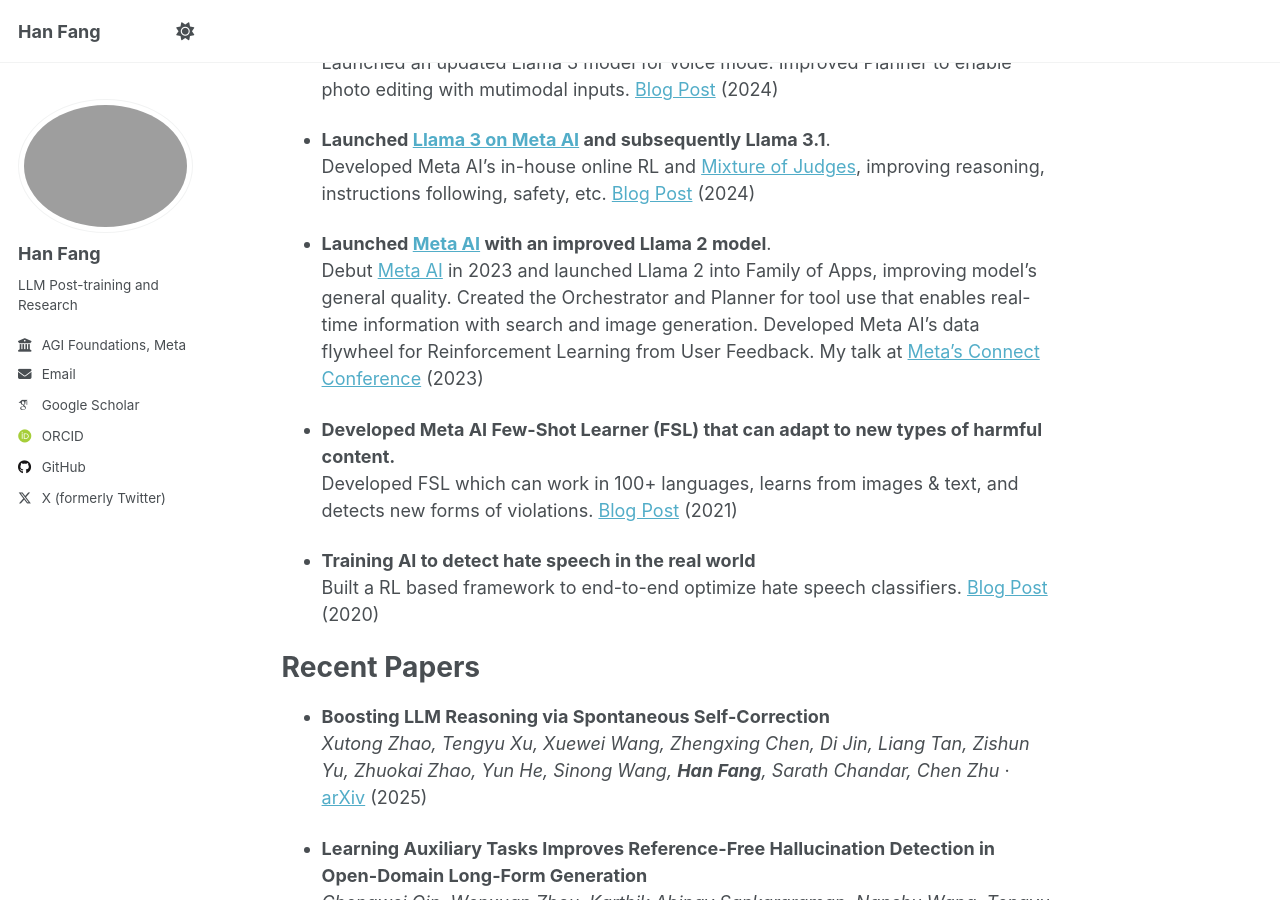
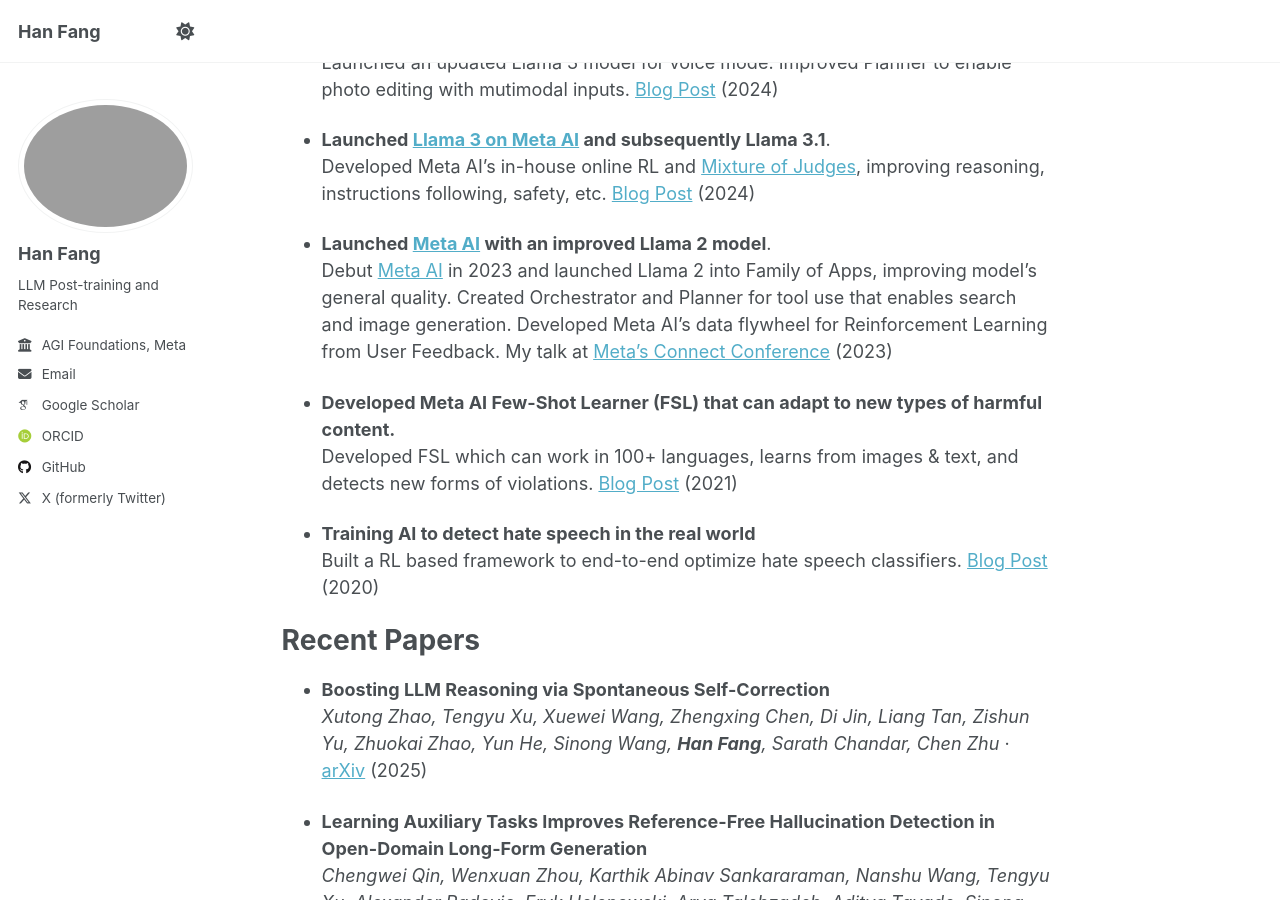
Before and after one commit to hanfang/hanfang.github.io, a Jekyll site: the page built from _pages/about.md, in a window 1280 px wide and 900 px high, scrolled down 643 px. Built offline with Jekyll 4.4.1, drawn with Linux system fonts in a browser that asks for light colours; some web fonts are replaced.

Commit message:
Update about.md

```diff
--- a/_pages/about.md
+++ b/_pages/about.md
@@ -27,7 +27,7 @@
   Developed Meta AI’s in-house online RL and [Mixture of Judges](https://arxiv.org/abs/2409.20370), improving reasoning, instructions following, safety, etc. [Blog Post](https://ai.meta.com/blog/meta-llama-3-1/) (2024)
 
 * **Launched [Meta AI](https://www.meta.ai/) with an improved Llama 2 model**.
-  Debut [Meta AI](https://about.fb.com/news/2023/09/introducing-ai-powered-assistants-characters-and-creative-tools/) in 2023 and launched Llama 2 into Family of Apps, improving model’s general quality. Created the Orchestrator and Planner for tool use that enables real-time information with search and image generation. Developed Meta AI's data flywheel for Reinforcement Learning from User Feedback. My talk at [Meta's Connect Conference](https://developers.facebook.com/videos/2023/building-metas-next-generation-ai-product-experiences-with-llama/) (2023)
+  Debut [Meta AI](https://about.fb.com/news/2023/09/introducing-ai-powered-assistants-characters-and-creative-tools/) in 2023 and launched Llama 2 into Family of Apps, improving model’s general quality. Created  Orchestrator and Planner for tool use that enables search and image generation. Developed Meta AI's data flywheel for Reinforcement Learning from User Feedback. My talk at [Meta's Connect Conference](https://developers.facebook.com/videos/2023/building-metas-next-generation-ai-product-experiences-with-llama/) (2023)
 
 * **Developed Meta AI Few-Shot Learner (FSL) that can adapt to new types of harmful content.**
   Developed FSL which can work in 100+ languages, learns from images & text, and detects new forms of violations. [Blog Post](https://ai.meta.com/blog/harmful-content-can-evolve-quickly-our-new-ai-system-adapts-to-tackle-it/) (2021)
```
